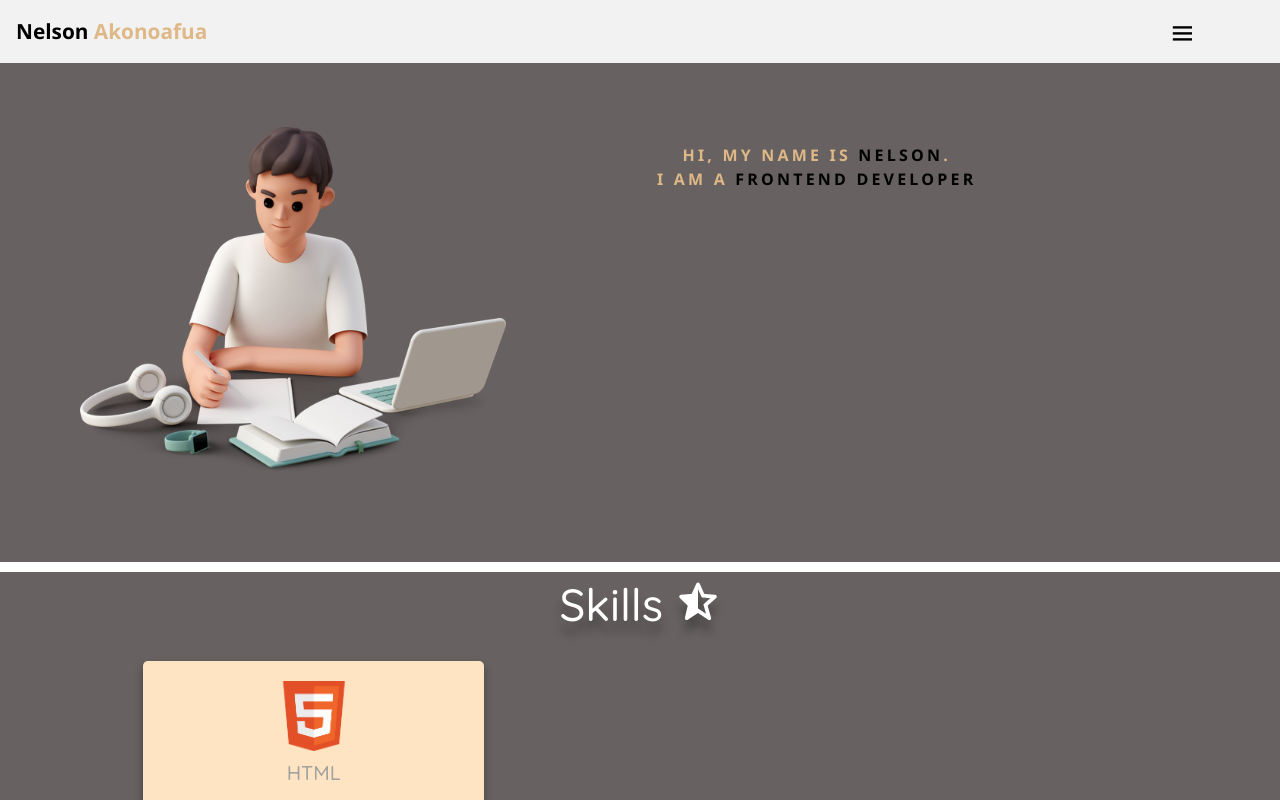
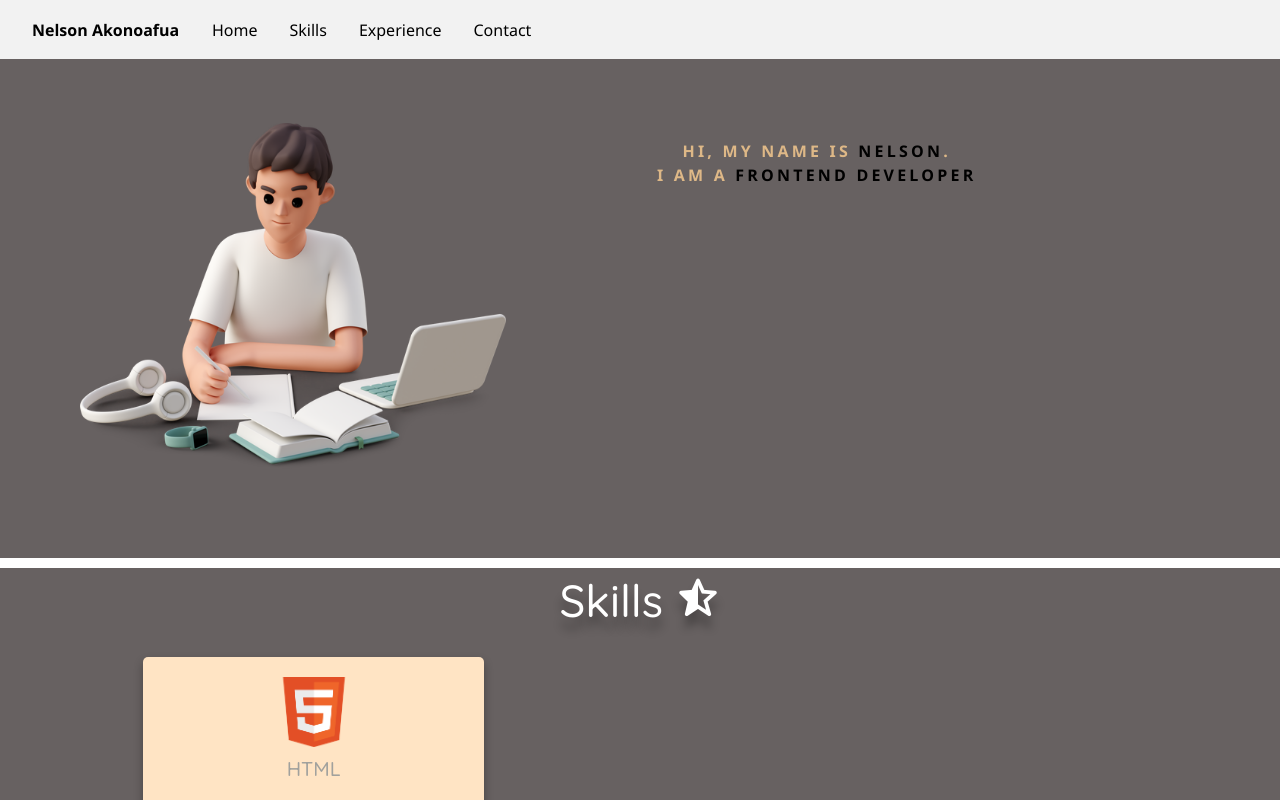
Before and after one commit to NelsonAkonoafua/bootsrap-examples, an Angular app: page /about in a window 1280 px wide. Shown: the top 800 px of the page. Built offline with nearby package versions, Linux system fonts and the light colour scheme.

Commit message:
enter new commit

```diff
--- a/angular.json
+++ b/angular.json
@@ -97,7 +97,9 @@
             "styles": [
               "src/styles.css"
             ],
-            "scripts": []
+            "scripts": [
+              "assets/src/custom.js"
+            ]
           }
         }
       }
--- a/src/app/components/navbar/navbar.component.css
+++ b/src/app/components/navbar/navbar.component.css
@@ -117,8 +117,44 @@ li a{
   font-weight: bold;
 }
 
-#mobile-exit{
+.mobile-menu-exit{
   float: right;
   margin: .5em;
   cursor: pointer;
 }
+
+@media only screen and (min-width: 768px){
+  #mobile-menu, #mobile-exit{
+    display: none;
+  }
+  .navbar .v-container{
+    display: grid;
+    grid-template-columns: 180px auto;
+    justify-content: unset;
+  }
+  .navbar nav{
+    display: flex;
+    justify-content: space-between;
+    background: none;
+    position: unset;
+    height: auto;
+    width: 100%;
+    padding: 0;
+  }
+
+  .navbar ul{
+    display: flex;
+  }
+
+  .navbar a{
+    color: black;
+    font-size: 1em;
+    padding: .1em 1em;
+  }
+
+  ul.primary{
+    margin: 0;
+
+  }
+
+}
--- a/src/app/components/navbar/navbar.component.html
+++ b/src/app/components/navbar/navbar.component.html
@@ -3,10 +3,10 @@
         <div class="v-container">
             <a class="hog" href="#"><span>Nelson</span> Akonoafua</a>
 
-            <a id="mobile-menu" href="#" ><i class='bx bx-menu'></i></a>
+            <a id="mobile-menu" class="menu-cta" href="#" ><i class='bx bx-menu'></i></a>
 
                 <nav>
-                    <a id="mobile-exit" href="#"><i class='bx bxs-exit'></i></a>
+                    <a id="mobile-exit" class="mobile-menu-exit" href="#"><i class='bx bxs-exit'></i></a>
                     <ul class="primary">
                         <li class="current"><a href="#">Home</a></li>
                         <li><a href="#">Skills</a></li>
@@ -28,4 +28,5 @@
     </section><br>
 
 
+
 </body>
```
Also changed, not shown: src/assets/src/custom.js (added, +7 -0 lines).
